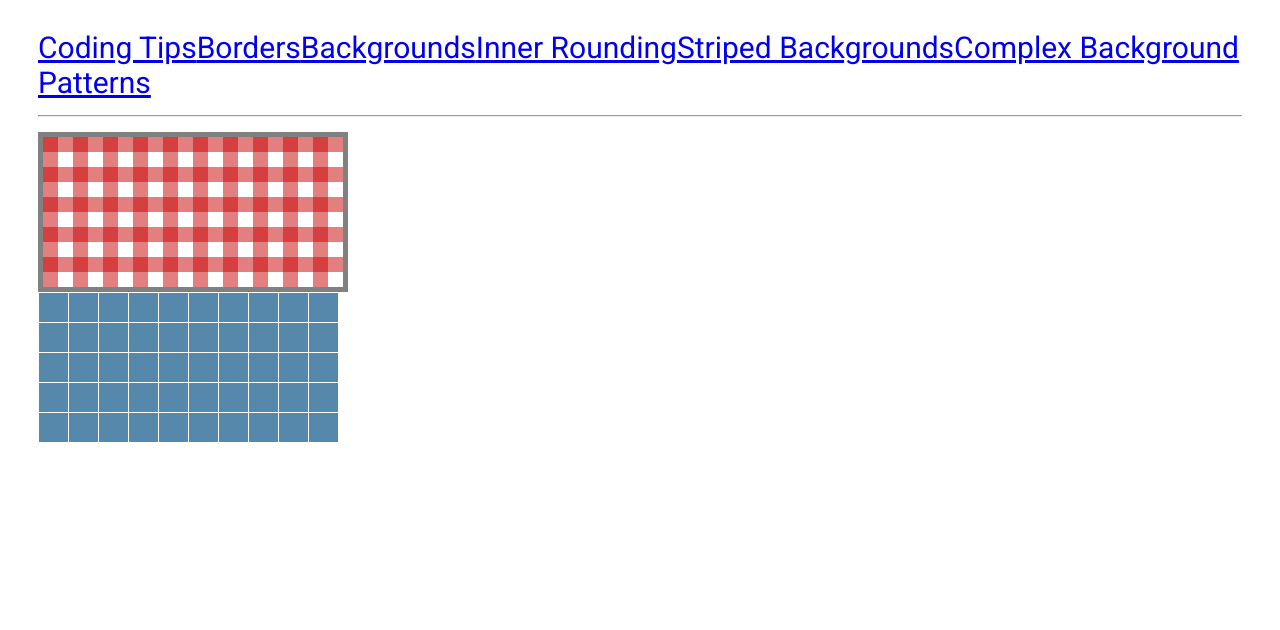
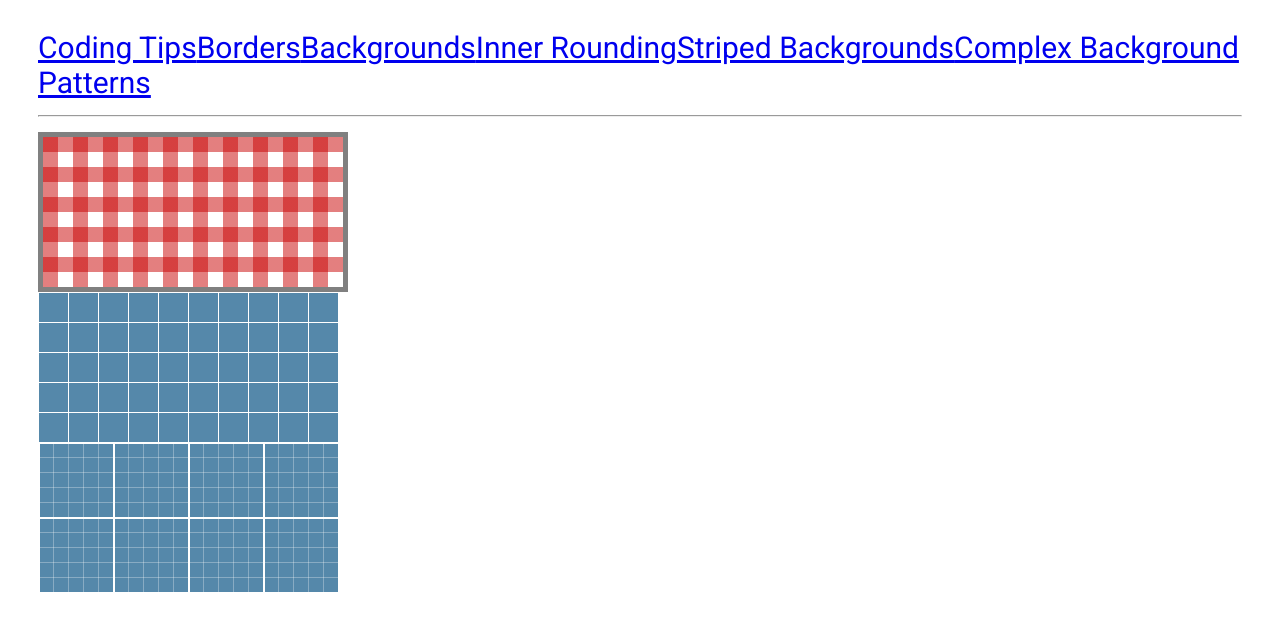
Before and after one commit to ht89/css-secrets, an Angular app: page /complex-bg in a window 1280 px wide. Shown: the top 630 px of the page. Built offline with nearby package versions, Linux system fonts and the light colour scheme.

Commit message:
realistic blueprint

```diff
--- a/src/app/complex-bg-patterns/complex-bg-patterns.component.html
+++ b/src/app/complex-bg-patterns/complex-bg-patterns.component.html
@@ -1,3 +1,5 @@
 <div class="table-cloth"></div>
 
 <div class="blueprint-grid"></div>
+
+<div class="realistic-blueprint-grid"></div>
--- a/src/app/complex-bg-patterns/complex-bg-patterns.component.scss
+++ b/src/app/complex-bg-patterns/complex-bg-patterns.component.scss
@@ -10,7 +10,7 @@
     background-size: 30px 30px;
 }
 
-.blueprint-grid{
+.blueprint-grid {
     width: 300px;
     height: 150px;
     /*
@@ -20,3 +20,18 @@
     background-image: linear-gradient(90deg, white 1px, transparent 0), linear-gradient(white 1px, transparent 0);
     background-size: 30px 30px;
 }
+
+.realistic-blueprint-grid {
+    width: 300px;
+    height: 150px;
+    /*
+    “If a color stop has a position that is less than the specified position of any color stop before it in the list, set its position to be equal to the largest specified position of any color stop before it.”
+    */
+    background: #58a;
+    background-image:
+        linear-gradient(white 2px, transparent 0),
+        linear-gradient(90deg, white 2px, transparent 0),
+        linear-gradient(hsla(0, 0%, 100%, .3) 1px, transparent 0),
+        linear-gradient(90deg, hsla(0, 0%, 100%, .3) 1px, transparent 0);
+    background-size: 75px 75px, 75px 75px, 15px 15px, 15px 15px;
+}
```
